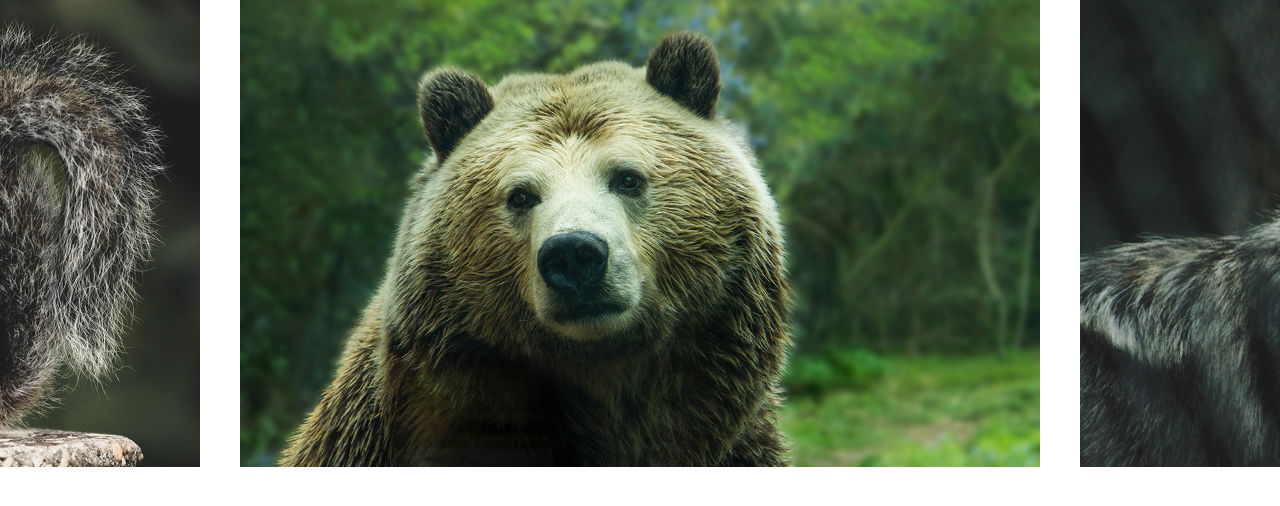
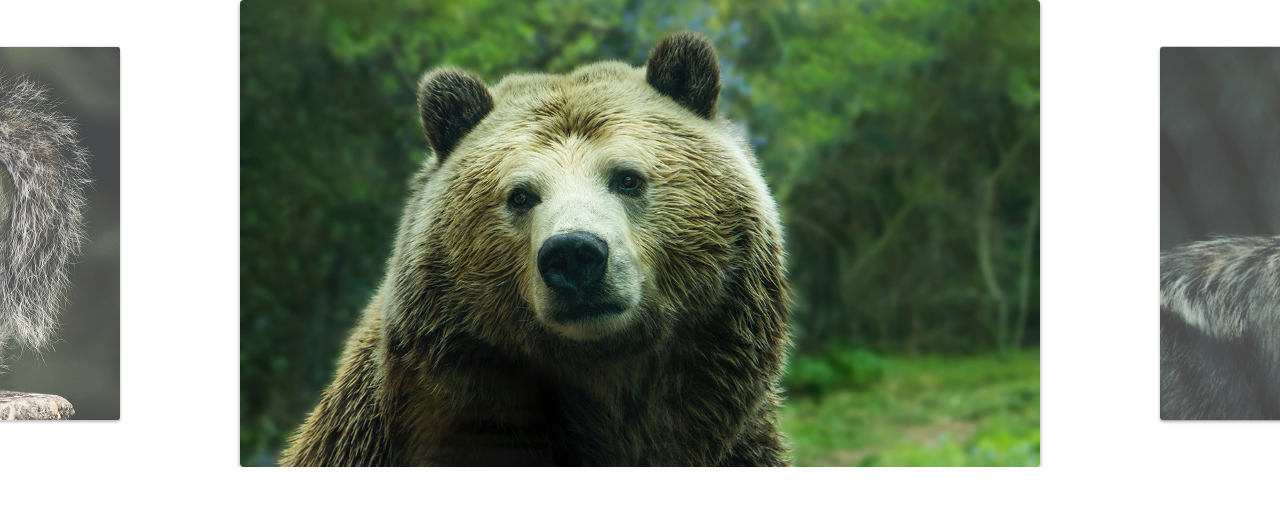
Before and after one commit to celsortc/slide-OJS, a website built with webpack: page index.html in a window 1280 px wide. Built offline with nearby package versions, Linux system fonts and the light colour scheme.

Commit message:
feat: ajuste das configs ao resize e class adicionada

```diff
--- a/js/slide.js
+++ b/js/slide.js
@@ -1,9 +1,12 @@
+import debounce from "./debounce.js";
+
 export default class Slide {
   constructor(wrapper, slide) {
     this.wrapper = document.querySelector(wrapper);
     this.slide = document.querySelector(slide);
 
     this.dist = { finalPosition: 0, startX: 0, movement: 0 };
+    this.activeClass = "active";
   }
 
   transition(active) {
@@ -68,12 +71,6 @@ export default class Slide {
     }
   }
 
-  bindEvents() {
-    this.onStart = this.onStart.bind(this);
-    this.onMove = this.onMove.bind(this);
-    this.onEnd = this.onEnd.bind(this);
-  }
-
   //Slides Configuration
 
   slidePosition(slide) {
@@ -102,6 +99,14 @@ export default class Slide {
     this.moveSlide(activeSlide.position);
     this.slidesIndexNav(index);
     this.dist.finalPosition = activeSlide.position;
+    this.changeActiveClass();
+  }
+
+  changeActiveClass() {
+    this.slideArray.forEach((item) =>
+      item.element.classList.remove(this.activeClass),
+    );
+    this.slideArray[this.index.active].element.classList.add(this.activeClass);
   }
 
   activePrevSlide() {
@@ -112,11 +117,30 @@ export default class Slide {
     if (this.index.next !== undefined) this.changeSlide(this.index.next);
   }
 
+  onResize() {
+    setTimeout(() => {
+      this.slidesConfig();
+      this.changeSlide(this.index.active);
+    }, 1000);
+  }
+  addResizeEvent() {
+    window.addEventListener("resize", this.onResize);
+  }
+
+  bindEvents() {
+    this.onStart = this.onStart.bind(this);
+    this.onMove = this.onMove.bind(this);
+    this.onEnd = this.onEnd.bind(this);
+
+    this.onResize = debounce(this.onResize.bind(this), 200);
+  }
+
   init() {
     this.bindEvents();
     this.transition(true);
     this.addSlideEvents();
     this.slidesConfig();
+    this.addResizeEvent();
     return this;
   }
 }
--- a/style.css
+++ b/style.css
@@ -21,11 +21,27 @@ img {
   display: flex;
 }
 
+.slide:hover {
+  will-change: transform;
+}
+
 .slide li {
   width: 80vw;
   flex-shrink: 0;
   max-width: 800px;
   margin: 0 20px;
+
+  border-radius: 4px;
+  overflow: hidden;
+  box-shadow: 0 2px 4px rgba(0, 0, 0, 0.4);
+  opacity: 0.8;
+  transform: scale(0.8);
+  transition: 0.4s;
+}
+
+.slide li.active {
+  opacity: 1;
+  transform: scale(1);
 }
 
 /* .slide {
```
Also changed, not shown: main.js (+1 -94 lines).
